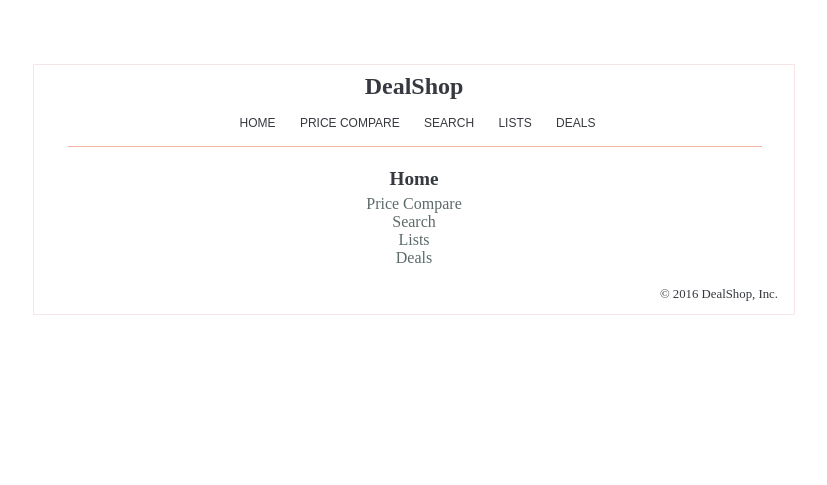
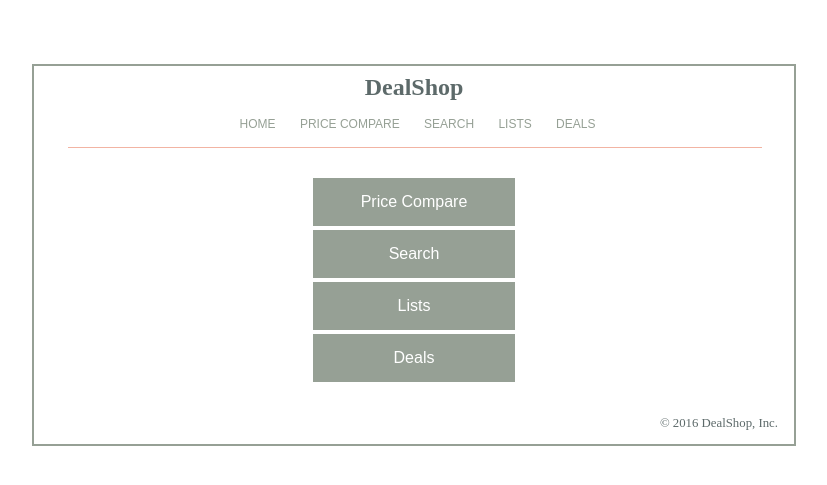
Before and after one commit to summer-smith/dealshop, a PHP site: page /main/home.php in a window 1280 px wide. Shown: the top 485 px of the page, without its empty margins (226-1053 px from the left). Run offline with PHP 8.4, Linux system fonts and the light colour scheme.

Commit message:
Changed else/if's to switch statements | created links in main menu

```diff
--- a/main/home.php
+++ b/main/home.php
@@ -1,13 +1,12 @@
 <?php include '../view/header.php'; ?>
 <main>
 
-    <h2>Home</h2>
-    <ul>
-        <li><a class="" href="../main/index.php" title="">Price Compare</a></li>
-        <li><a class="" href="" title="">Search</a></li>
-        <li><a class="" href="" title="">Lists</a></li>
-        <li><a class="" href="" title="">Deals</a></li>
-    </ul>
+    <form action="." class="center" method="post">
+        <button type="submit" class="link" name="action" value="Price Compare" >Price Compare</button>
+        <button type="submit" class="link" name="action" value="Search" >Search</button>
+        <button type="submit" class="link" name="action" value="View Lists" >Lists</button>
+        <button type="submit" class="link" name="action" value="View Deals" >Deals</button>
+    </form>
 
 
 </main>
--- a/view/header.php
+++ b/view/header.php
@@ -15,7 +15,7 @@
     <nav>
     <ul class="naver">
         <a class="naver" href="../main/home.php" title="home">Home</a>
-        <a class="naver" href="" title="">Price Compare</a>
+        <a class="naver" href="../main/priceCompare.php" title="">Price Compare</a>
         <a class="naver" href="" title="">Search</a>
         <a class="naver" href="" title="">Lists</a>
         <a class="naver" href="" title="">Deals</a>
--- a/view/main.css
+++ b/view/main.css
@@ -1,9 +1,20 @@
 /*
     Created on : Jan 7, 2016, 9:17:08 PM
     Author     : Summer
+    Color themes:
+        Light pink      #f6e6e6
+        Dark pink       #f2b4a3
+        Dark teal       #36393f
+        Medeium teal    #5d6a6a
+        Light teal      #96a095
+        Neutral         #96a095
 */
 
-
+.center{
+    margin: auto;
+    padding: 10px;
+    text-align:center;
+}
 .content {
     border-top:1px solid;
     text-align: left;
@@ -32,14 +43,14 @@ border-top:none;
 text-decoration: none;
 padding: 11px;
 margin-right: -3px;
-color: #36393f;
+color: #96a095;
 text-transform: uppercase;
 }
 
 .naver a:hover {
     background-color: #f6e6e6;
     text-decoration:none;
-    color: #36393f;
+    color: #96a095;
 }
 
 .footer {
@@ -71,6 +82,24 @@ text-transform: uppercase;
     text-decoration:none;
 }
 
+button {
+    background-color: #96a095;
+    border: none;
+    color: white;
+    padding: 15px;
+    width: 30%;
+    text-align: center;
+    text-decoration: none;
+    display: block;
+    font-size: 16px;
+    margin: 4px 35%;
+    cursor: pointer;
+}
+
+button:hover{
+    background-color: #5d6a6a;
+}
+
 .table clear {
     border: 1px solid #001963;
     border-collapse: collapse;
@@ -86,8 +115,8 @@ body {
     width: 760px;
     margin: 0 auto;
     background-color: white;
-    border: 1px solid #f6e6e6;
-    color:#36393f;
+    border: 2px solid #96a095;
+    color:#5d6a6a;
 }
 header {
     margin: 0;
@@ -95,7 +124,7 @@ header {
 }
 header h1 {
     text-align:center;
-    color: #36393f;
+    color: #5d6a6a;
     margin: 0;
     padding: 0;
 }
@@ -121,14 +150,14 @@ footer p {
 }
 
 h1 {
-    color: #36393f;
+    color: #5d6a6a;
     font-size: 150%;
     margin: 0;
     padding: .5em 0 .25em;
 }
 h2 {
     font-size: 120%;
-    color:  #36393f;
+    color:  #5d6a6a;
     margin: 0;
     padding: .25em 0 .25em ;
 }
@@ -147,6 +176,7 @@ li {
     margin: 0;
     padding: 0;
 }
+
 
 
 a {
```
Also changed, not shown: deals/index.php (+12 -12 lines), main/index.php (+29 -9 lines), search/index.php (+20 -16 lines), shoppinglist/index.php (+20 -17 lines).
